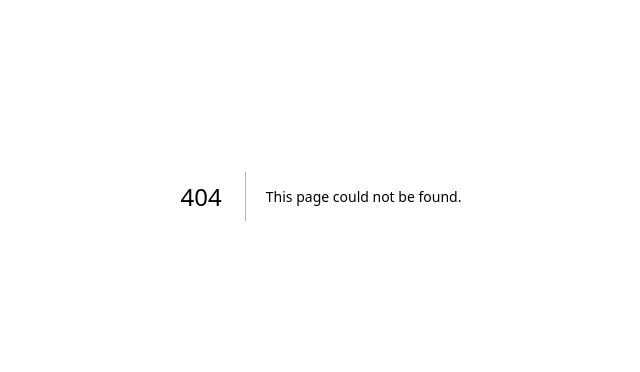
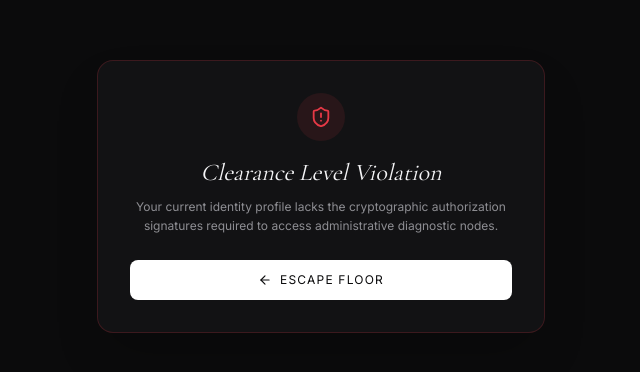
Before and after one commit to bineetNaidu/art-auction-platform, a Next.js app in the folder apps/web/: page /admin/dashboard in a window 1280 px wide. Before the commit this address had no page. Shown: the part 204-576 px from the top of the page, without its empty margins (319-959 px from the left). Built offline with nearby package versions, Linux system fonts and the light colour scheme; no server answers.

Commit message:
feat(web): establish (admin) route group and deploy server-side admin orchestrator

```diff
--- /dev/null
+++ b/apps/web/src/app/(admin)/admin/dashboard/page.tsx
@@ -0,0 +1,84 @@
+import React from "react";
+import { cookies } from "next/headers";
+import Link from "next/link";
+import { ShieldAlert, ArrowLeft } from "lucide-react";
+import { apiClient } from "@/lib/api-client";
+import { Artwork } from "@platform/shared-types";
+import AdminDashboardClient from "./AdminDashboardClient";
+
+interface AnalyticsData {
+    totalAuctions: number;
+    totalBids: number;
+    totalVolumeCents: number;
+    updatedAt: string;
+}
+
+export default async function AdminDashboardPage() {
+    // Extract session tokens from incoming server headers context
+    const cookieStore = await cookies();
+    const token = cookieStore.get("aura_session_token")?.value;
+
+    // Catch unauthenticated access requests instantly before invoking heavy API traffic
+    if (!token) {
+        return (
+            <div className="min-h-screen bg-bg-main flex items-center justify-center px-6">
+                <div className="bg-bg-card border border-crimson-alert/20 rounded-2xl p-8 max-w-md w-full text-center shadow-2xl">
+                    <div className="inline-flex items-center justify-center w-12 h-12 rounded-full bg-crimson-alert/10 text-crimson-alert mb-4">
+                        <ShieldAlert size={22} />
+                    </div>
+                    <h2 className="font-editorial text-2xl text-text-primary italic mb-2">
+                        Clearance Level Violation
+                    </h2>
+                    <p className="font-interface text-xs text-text-muted mb-6 leading-relaxed">
+                        Your current identity profile lacks the cryptographic authorization signatures required to access administrative diagnostic nodes.
+                    </p>
+                    <Link
+                        href="/"
+                        className="w-full bg-white hover:bg-gold-accent text-bg-main font-interface text-xs uppercase tracking-widest py-3 px-4 rounded-lg flex items-center justify-center gap-2 transition-colors duration-300"
+                    >
+                        <ArrowLeft size={14} /> Escape Floor
+                    </Link>
+                </div>
+            </div>
+        );
+    }
+
+    // Execute protected data-pipeline resolutions in parallel
+    const [analyticsResponse, artworksResponse] = await Promise.all([
+        apiClient<AnalyticsData>("/analytics/dashboard", { token, cache: "no-store" }),
+        apiClient<Artwork[]>("/artworks", { token, cache: "no-store" }),
+    ]);
+
+    // Handle authorization or gateway errors securely
+    if (!analyticsResponse.success || !artworksResponse.success) {
+        return (
+            <div className="min-h-screen bg-bg-main flex items-center justify-center px-6">
+                <div className="bg-bg-card border border-white/6 rounded-2xl p-8 max-w-md w-full text-center shadow-2xl">
+                    <div className="inline-flex items-center justify-center w-12 h-12 rounded-full bg-white/4 text-text-muted mb-4">
+                        <ShieldAlert size={22} />
+                    </div>
+                    <h2 className="font-editorial text-2xl text-text-primary italic mb-2">
+                        Ledger Synchronization Fault
+                    </h2>
+                    <p className="font-interface text-xs text-text-muted mb-6 leading-relaxed">
+                        {analyticsResponse.message || "Failed to parse platform health metrics. Gateway connection dropped."}
+                    </p>
+                    <Link
+                        href="/"
+                        className="w-full bg-white/4 text-text-primary border border-white/8 font-interface text-xs uppercase tracking-widest py-3 px-4 rounded-lg flex items-center justify-center gap-2 transition-colors"
+                    >
+                        <ArrowLeft size={14} /> Return to Security Entry
+                    </Link>
+                </div>
+            </div>
+        );
+    }
+
+    return (
+        <AdminDashboardClient
+            initialMetrics={analyticsResponse.data!}
+            initialArtworks={artworksResponse.data || []}
+            token={token}
+        />
+    );
+}
```
